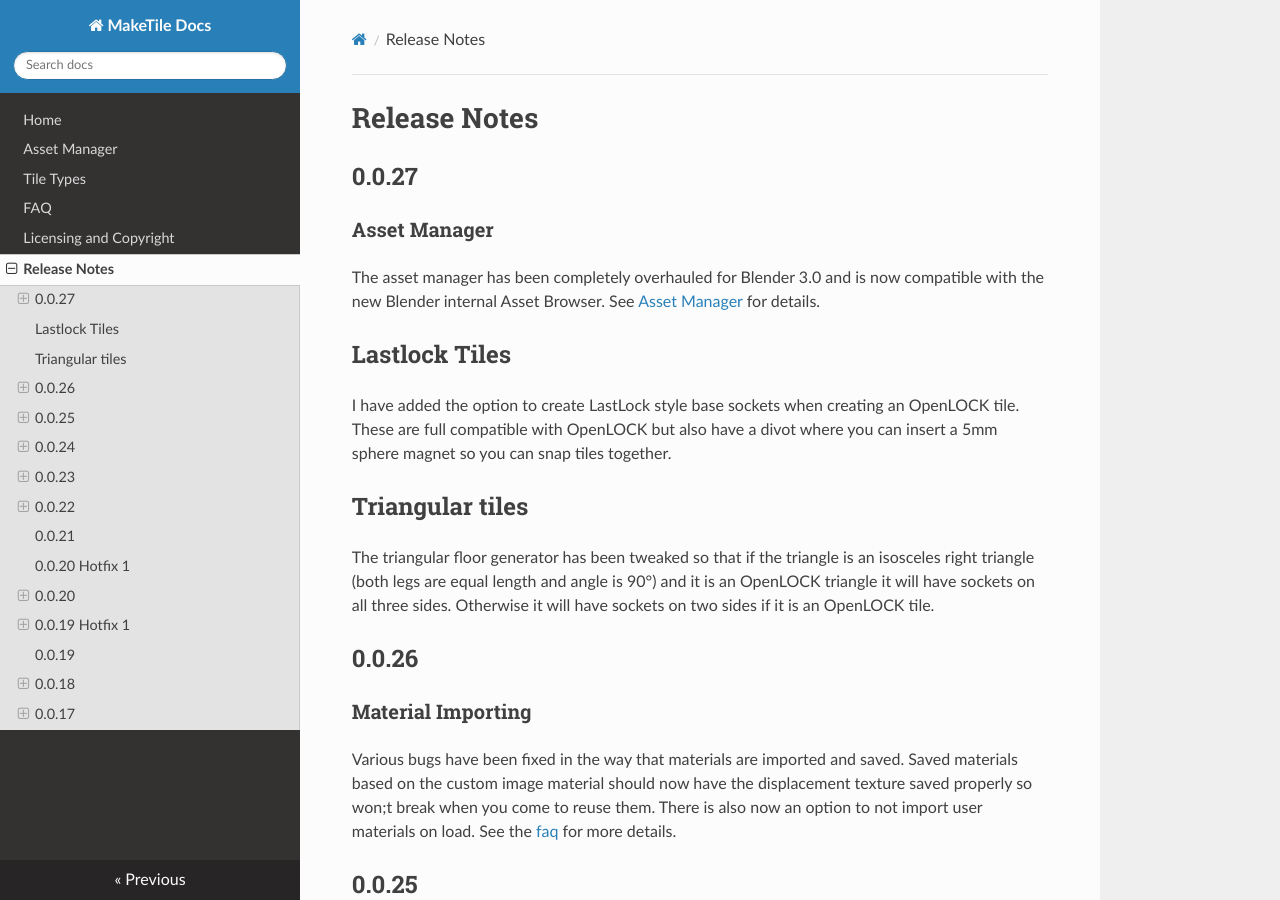
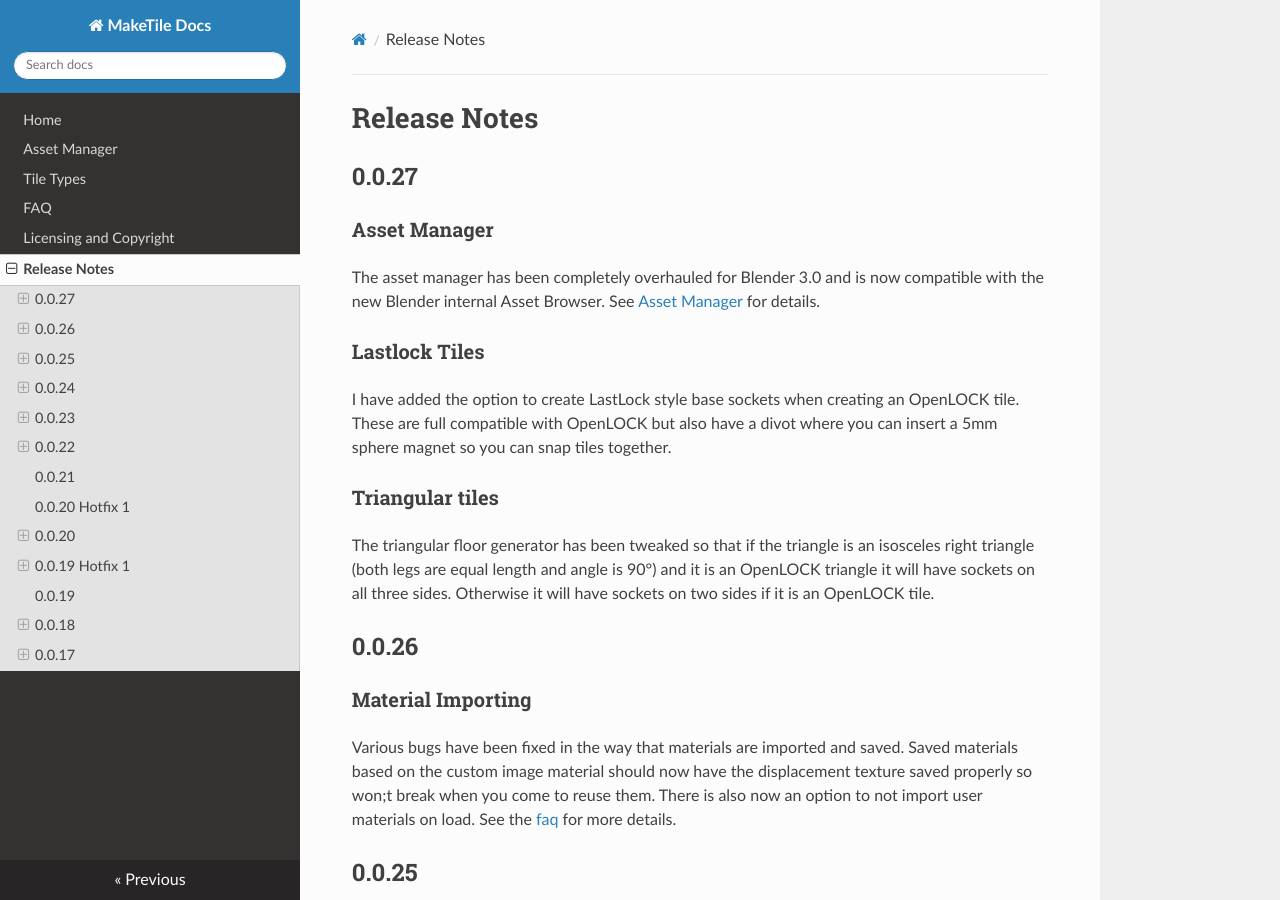
Before and after one commit to richeyrose/make-tile, an MkDocs documentation site: the page built from docs/release_notes.md, in a window 1280 px wide and 900 px high. Built offline with MkDocs 1.6.1, drawn with Linux system fonts in a browser that asks for light colours; nearby versions of some CDN libraries.

Commit message:
Updating docs

```diff
--- a/docs/release_notes.md
+++ b/docs/release_notes.md
@@ -4,10 +4,10 @@
 ### Asset Manager
 The asset manager has been completely overhauled for Blender 3.0 and is now compatible with the new Blender internal Asset Browser. See [Asset Manager](asset_manager.md) for details.
 
-## Lastlock Tiles
+### Lastlock Tiles
 I have added the option to create LastLock style base sockets when creating an OpenLOCK tile. These are full compatible with OpenLOCK but also have a divot where you can insert a 5mm sphere magnet so you can snap tiles together.
 
-## Triangular tiles
+### Triangular tiles
 The triangular floor generator has been tweaked so that if the triangle is an isosceles right triangle (both legs are equal length and angle is 90°) and it is an OpenLOCK triangle it will have sockets on all three sides. Otherwise it will have sockets on two sides if it is an OpenLOCK tile.
 
 ## 0.0.26 ##
```
Also changed, not shown: docs/tile_types.md (+2 -0 lines).
